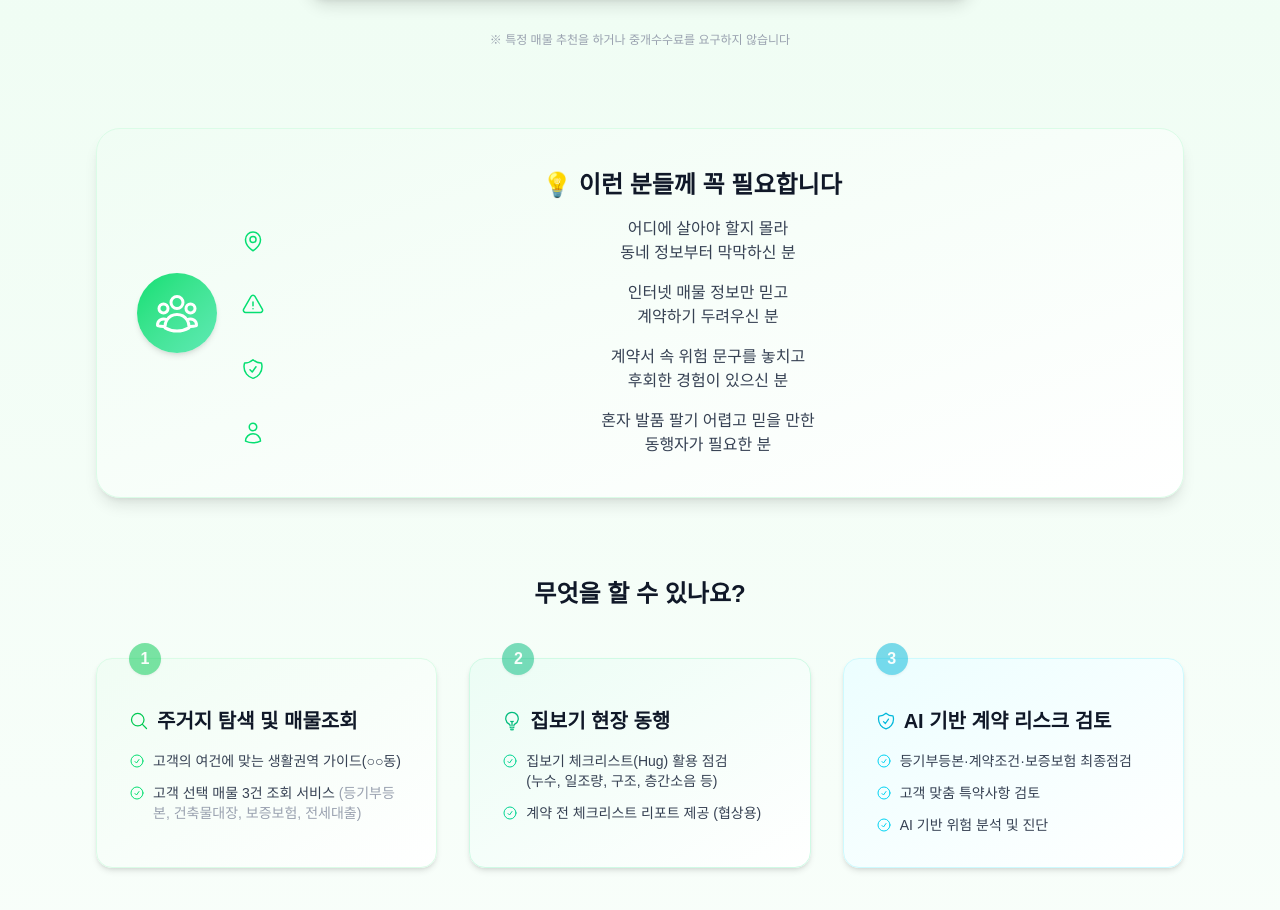
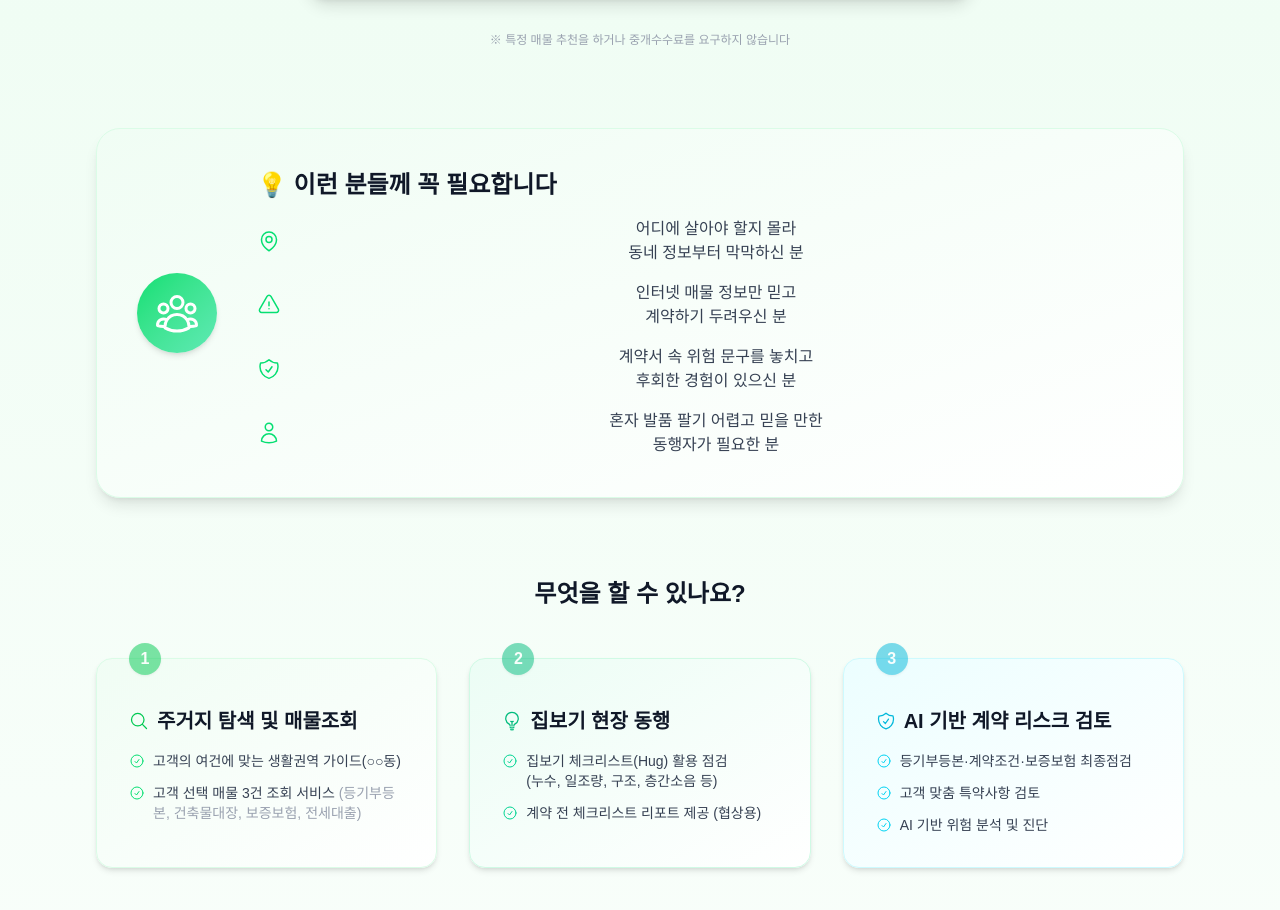
Before and after one commit to lhs4652/homeside_main-hanseo-, a Next.js app: page / in a window 1280 px wide. Shown: the part 2400-3310 px from the top of the page. Built offline with nearby package versions, Linux system fonts and the light colour scheme.

Commit message:
Update ServiceIntro.tsx

```diff
--- a/src/components/ServiceIntro.tsx
+++ b/src/components/ServiceIntro.tsx
@@ -216,12 +216,12 @@ export default function ServiceIntro() {
         </div>
 
         {/* 고객 대상 */}
-        <div className='bg-gradient-to-br from-green-50 to-white rounded-3xl p-10 mb-20 shadow-lg flex flex-col md:flex-row md:items-center md:justify-center md:gap-0 border border-green-100'>
+        <div className='bg-gradient-to-br from-green-50 to-white rounded-3xl p-10 mb-20 shadow-lg flex flex-col md:flex-row md:items-center md:justify-start md:gap-0 border border-green-100'>
           <div className='flex items-center justify-center w-20 h-20 rounded-full bg-gradient-to-br from-green-400 to-emerald-300 shadow-md mb-4 md:mb-0 md:mr-6'>
             <HiOutlineUserGroup className='w-12 h-12 text-white' />
           </div>
-          <div className='flex-1 text-center md:text-left'>
-            <h3 className='text-2xl font-bold text-gray-900 mb-4 whitespace-nowrap text-center'>
+          <div className='flex-1 text-center md:text-left md:ml-4'>
+            <h3 className='text-2xl font-bold text-gray-900 mb-4 whitespace-nowrap text-center md:text-left'>
               💡 이런 분들께 꼭 필요합니다
             </h3>
             <ul className='space-y-4 text-gray-700 text-base md:ml-0'>
```
